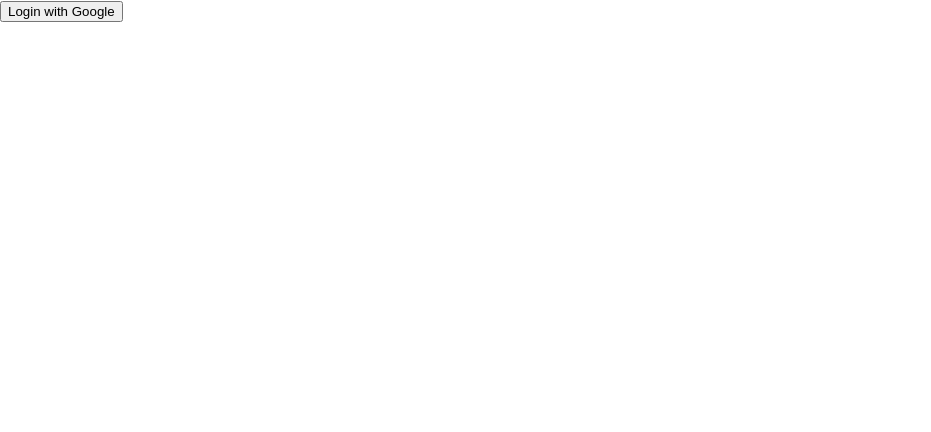
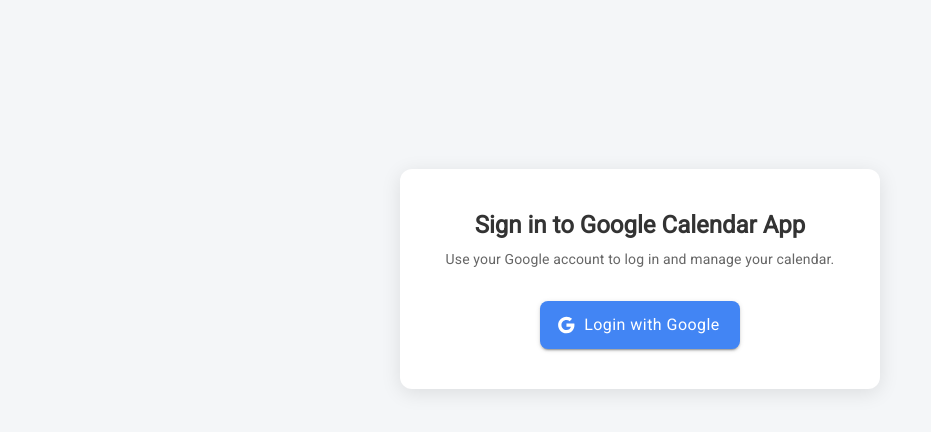
Before and after one commit to Sonugupta2001/sso-google-calendar-frontend, a React (Create React App) app: page / in a window 1280 px wide. Shown: the top 432 px of the page, without its empty margins (0-931 px from the left). Built offline with nearby package versions, Linux system fonts and the light colour scheme.

Commit message:
first commit

```diff
--- a/package.json
+++ b/package.json
@@ -5,8 +5,9 @@
   "dependencies": {
     "@emotion/react": "^11.14.0",
     "@emotion/styled": "^11.14.0",
+    "@fontsource/roboto": "^5.1.1",
     "@mui/icons-material": "^6.4.1",
-    "@mui/material": "^6.4.0",
+    "@mui/material": "^6.4.1",
     "@mui/x-data-grid": "^7.24.0",
     "@react-oauth/google": "^0.12.1",
     "cra-template": "1.2.0",
--- a/src/components/Login.js
+++ b/src/components/Login.js
@@ -1,6 +1,9 @@
 import React from 'react';
 import { useGoogleLogin } from '@react-oauth/google';
 import { useNavigate } from 'react-router-dom';
+import { Button, Container, Typography, Box, Paper } from '@mui/material';
+import GoogleIcon from '@mui/icons-material/Google';
+import "@fontsource/roboto/400.css";
 
 const Login = () => {
   const navigate = useNavigate();
@@ -10,18 +13,6 @@
     onSuccess: async (response) => {
       const authorizationCode = response.code;
       localStorage.setItem('authorization_code', authorizationCode);
-
-      // production url for fetch request - https://sso-google-calendar-backend.onrender.com
-      // development url for fetch request - http://localhost:5001
-
-      const SCOPES = [
-        'https://www.googleapis.com/auth/calendar',
-        'https://www.googleapis.com/auth/calendar.events',
-        'https://www.googleapis.com/auth/calendar.readonly',
-        'https://www.googleapis.com/auth/userinfo.profile',
-        'https://www.googleapis.com/auth/userinfo.email'
-      ];
-
 
       await fetch('https://sso-google-calendar-backend.onrender.com/api/login', {
         method: 'POST',
@@ -38,24 +29,77 @@
         .then(data => {
           if (data.success) {
             navigate('/dashboard');
+          } else {
+            console.error(data.message);
           }
-        else {
-          console.error( data.message );
-        }
-      })
+        });
     },
     onError: () => {
       console.error('Login Failed');
     },
-    scope: 'https://www.googleapis.com/auth/calendar https://www.googleapis.com/auth/calendar.events https://www.googleapis.com/auth/calendar.readonly https://www.googleapis.com/auth/userinfo.profile https://www.googleapis.com/auth/userinfo.email'
+    scope:
+      'https://www.googleapis.com/auth/calendar https://www.googleapis.com/auth/calendar.events https://www.googleapis.com/auth/calendar.readonly https://www.googleapis.com/auth/userinfo.profile https://www.googleapis.com/auth/userinfo.email',
   });
 
   return (
-    <div className="login-container">
-      <button onClick={handleLogin}>
+    <Box
+      sx={{
+        display: 'flex',
+        justifyContent: 'center',
+        alignItems: 'flex-start', // Aligns content to the top
+        minHeight: '100vh',
+        backgroundColor: '#f4f6f8',
+        padding: '20px',
+      }}
+    >
+      <Paper
+        elevation={3}
+        sx={{
+          padding: '40px',
+          borderRadius: '12px',
+          width: '400px',
+          textAlign: 'center',
+          backgroundColor: '#fff',
+          boxShadow: '0px 4px 20px rgba(0, 0, 0, 0.1)',
+          marginTop: '12%', // Adjust this to control how far above the center it is
+        }}
+      >
+        <Box sx={{ mb: 4 }}>
+          <Typography
+            variant="h5"
+            fontWeight="bold"
+            sx={{ color: '#333' }}
+          >
+            Sign in to Google Calendar App
+          </Typography>
+          <Typography
+            variant="body2"
+            sx={{ mt: 1, color: '#666' }}
+          >
+            Use your Google account to log in and manage your calendar.
+          </Typography>
+        </Box>
+        <Button
+          variant="contained"
+          startIcon={<GoogleIcon />}
+          onClick={handleLogin}
+          sx={{
+            backgroundColor: '#4285F4',
+            color: '#fff',
+            textTransform: 'none',
+            fontSize: '1rem',
+            fontWeight: 500,
+            padding: '10px 20px',
+            borderRadius: '8px',
+            '&:hover': {
+              backgroundColor: '#357ae8',
+            },
+          }}
+        >
           Login with Google
-      </button>
-    </div>
+        </Button>
+      </Paper>
+    </Box>
   );
 };
 
```
Also changed, not shown: src/components/Dashboard.js (+115 -98 lines), 1 other file (tests, documents, lock files or other folders). Lines whose indentation alone changed are shown as unchanged.
